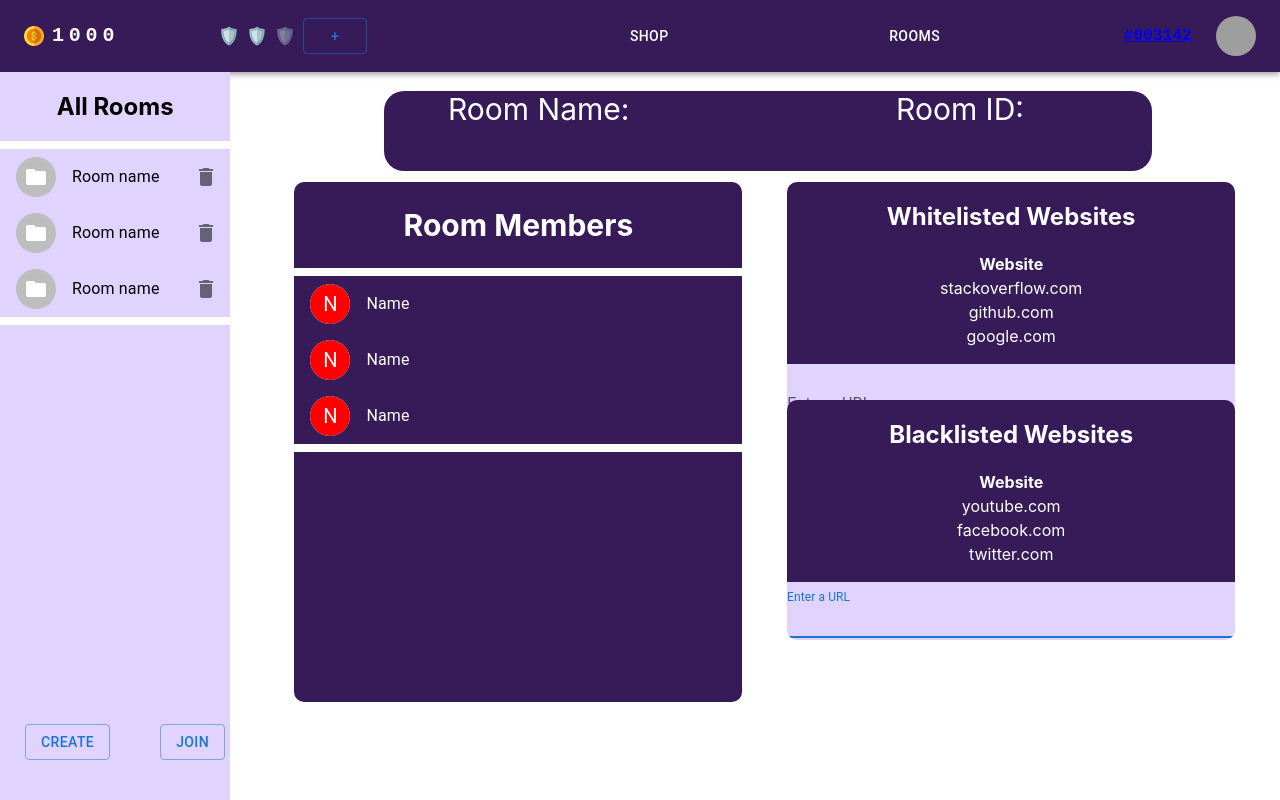
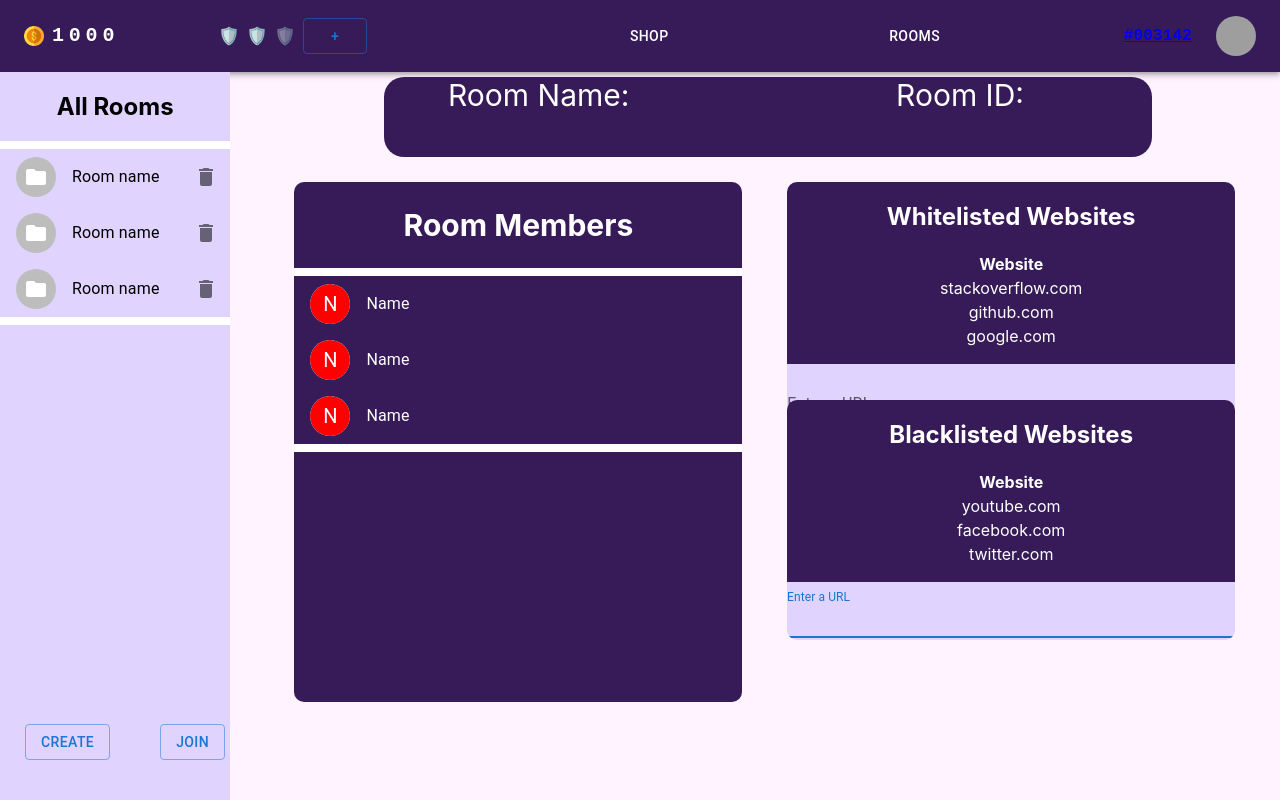
Before and after one commit to JDCRecomendable/wdcc-x-sesa-hackathon-2022, a React (Create React App) app in the folder frontend/: page /rooms in a window 1280 px wide. Built offline with nearby package versions, Linux system fonts and the light colour scheme; grey boxes are pictures that could not be loaded.

Commit message:
Updated background color on web app

```diff
--- a/frontend/src/components/RoomsList.js
+++ b/frontend/src/components/RoomsList.js
@@ -6,8 +6,8 @@
 import ListItemAvatar from "@mui/material/ListItemAvatar";
 import ListItemText from "@mui/material/ListItemText";
 import Avatar from "@mui/material/Avatar";
+import FolderIcon from "@mui/icons-material/Folder";
 import IconButton from "@mui/material/IconButton";
-import FolderIcon from "@mui/icons-material/Folder";
 import DeleteIcon from "@mui/icons-material/Delete";
 
 const roomDummyData = [
--- a/frontend/src/index.css
+++ b/frontend/src/index.css
@@ -11,3 +11,10 @@
   font-family: source-code-pro, Menlo, Monaco, Consolas, 'Courier New',
     monospace;
 }
+
+#root {
+  display: flex;
+  flex-direction: column;
+  min-height: 100vh;
+  background-color: #fef3ff;
+}
--- a/frontend/src/pages/RoomsPage.js
+++ b/frontend/src/pages/RoomsPage.js
@@ -5,6 +5,8 @@
 import { useState } from "react";
 import PeopleList from "../components/PeopleList";
 import RoomsList from "../components/RoomsList";
+import IconButton from "@mui/material/IconButton";
+import DeleteIcon from "@mui/icons-material/Delete";
 import { fontSize } from "@mui/system";
 
 const RoomsPage = () => {
@@ -56,7 +58,7 @@
 
           backgroundColor: "#371B58",
           overflowX: "hidden",
-          marginTop: "1.5%",
+          marginTop: "6%",
           marginLeft: "30%",
           borderRadius: "20px",
           color: '#fff',
@@ -111,6 +113,9 @@
           borderRadius: "10px",
         }}
       >
+
+
+
         <h2 style={{ textAlign: 'center', color: '#fff' }}>Whitelisted Websites</h2>
 
         <table style={{ textAlign: 'center', marginLeft: 'auto', marginRight: 'auto', color: '#fff', marginBottom: '15px' }}>
@@ -121,6 +126,8 @@
           </thead>
           <tbody>{whitelisted}</tbody>
         </table>
+
+
 
 
         <div style={{
@@ -145,6 +152,9 @@
           </Button>
         </div>
       </div>
+
+
+
       <div
         style={{
           position: "fixed",
@@ -159,6 +169,8 @@
           borderRadius: "10px",
         }}
       >
+
+
         <h2 style={{ color: '#fff', textAlign: 'center' }}>Blacklisted Websites</h2>
         <table style={{ textAlign: 'center', marginLeft: 'auto', marginRight: 'auto', color: '#fff', marginBottom: '15px' }}>
           <thead>
@@ -173,6 +185,8 @@
           bottom: '0px',
           textAlign: 'fixed',
         }}>
+
+
           <TextField
             autoFocus
             margin="dense"
@@ -188,6 +202,7 @@
           </Button>
         </div>
       </div>
+
     </>
   );
 };
```
